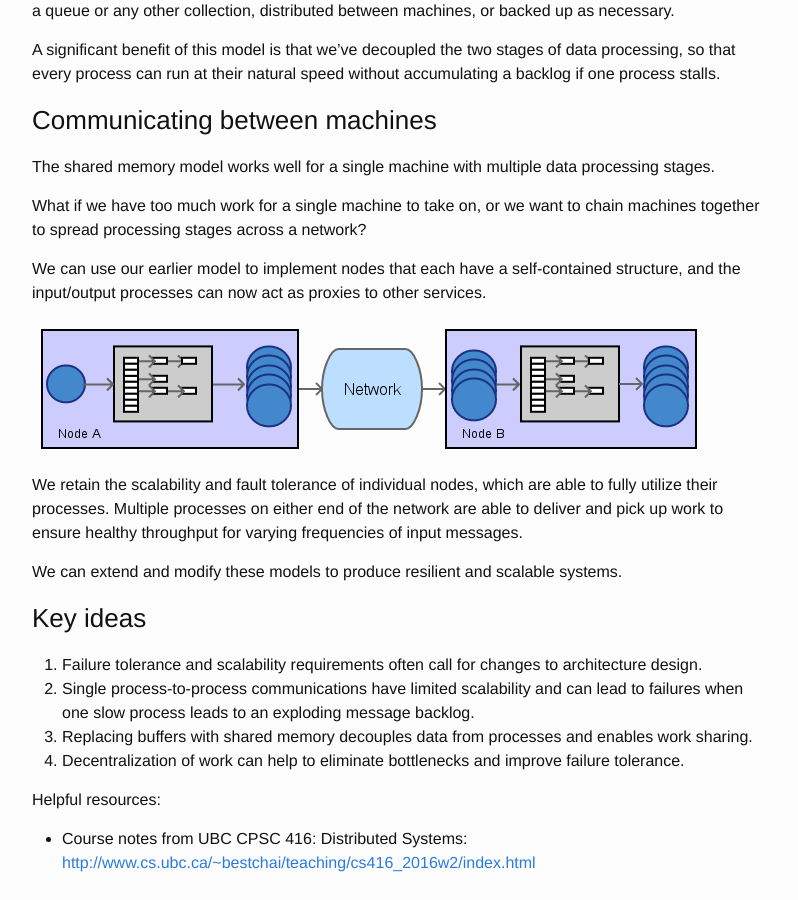
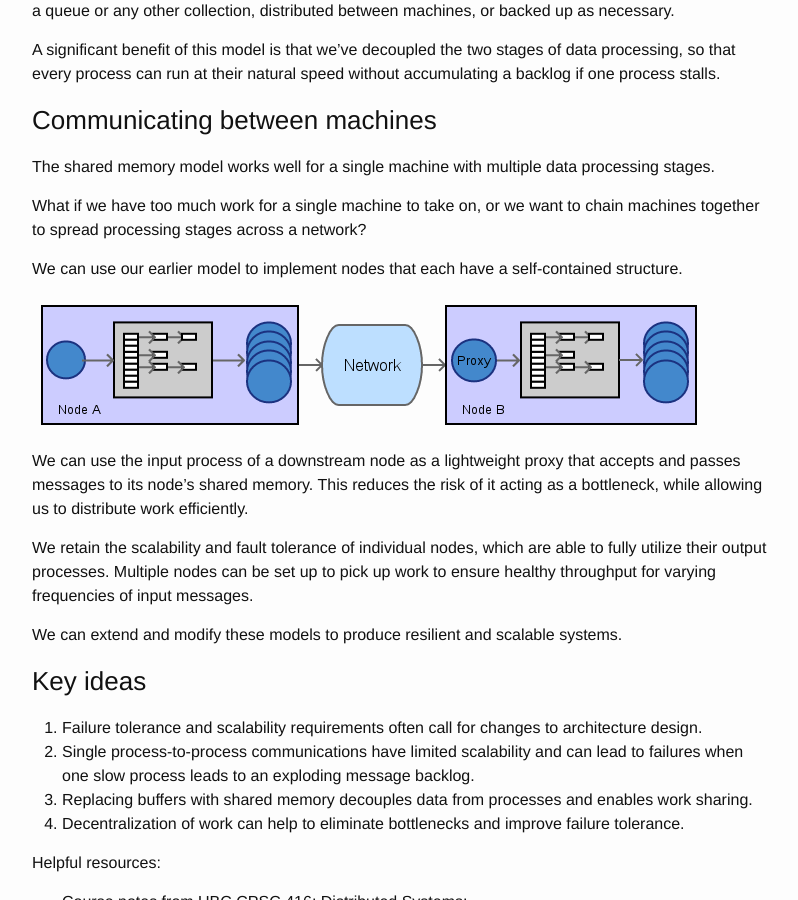
Before and after one commit to msayson/msayson.github.io, a Jekyll site: the page built from _posts/2017-04-04-scalability-of-data-processing.markdown, in a window 1280 px wide and 900 px high, scrolled down 2394 px. Shown: the whole window, without its empty margins (238-1036 px from the left). Built offline with Jekyll 4.4.1, drawn with Linux system fonts in a browser that asks for light colours.

Commit message:
Updated distributed example for scalable data processing post

```diff
--- a/_posts/2017-04-04-scalability-of-data-processing.markdown
+++ b/_posts/2017-04-04-scalability-of-data-processing.markdown
@@ -77,11 +77,13 @@ The shared memory model works well for a single machine with multiple data proce
 
 What if we have too much work for a single machine to take on, or we want to chain machines together to spread processing stages across a network?
 
-We can use our earlier model to implement nodes that each have a self-contained structure, and the input/output processes can now act as proxies to other services.
+We can use our earlier model to implement nodes that each have a self-contained structure.
 
 ![alt text](/images/20170404_distributedCommunication.png "Distributed extension, in which multiple self-contained data processing nodes may send results to one another across a network")
 
-We retain the scalability and fault tolerance of individual nodes, which are able to fully utilize their processes.  Multiple processes on either end of the network are able to deliver and pick up work to ensure healthy throughput for varying frequencies of input messages.
+We can use the input process of a downstream node as a lightweight proxy that accepts and passes messages to its node's shared memory.  This reduces the risk of it acting as a bottleneck, while allowing us to distribute work efficiently.
+
+We retain the scalability and fault tolerance of individual nodes, which are able to fully utilize their output processes.  Multiple nodes can be set up to pick up work to ensure healthy throughput for varying frequencies of input messages.
 
 We can extend and modify these models to produce resilient and scalable systems.
 
```
Also changed, not shown: images/20170404_distributedCommunication.png.
